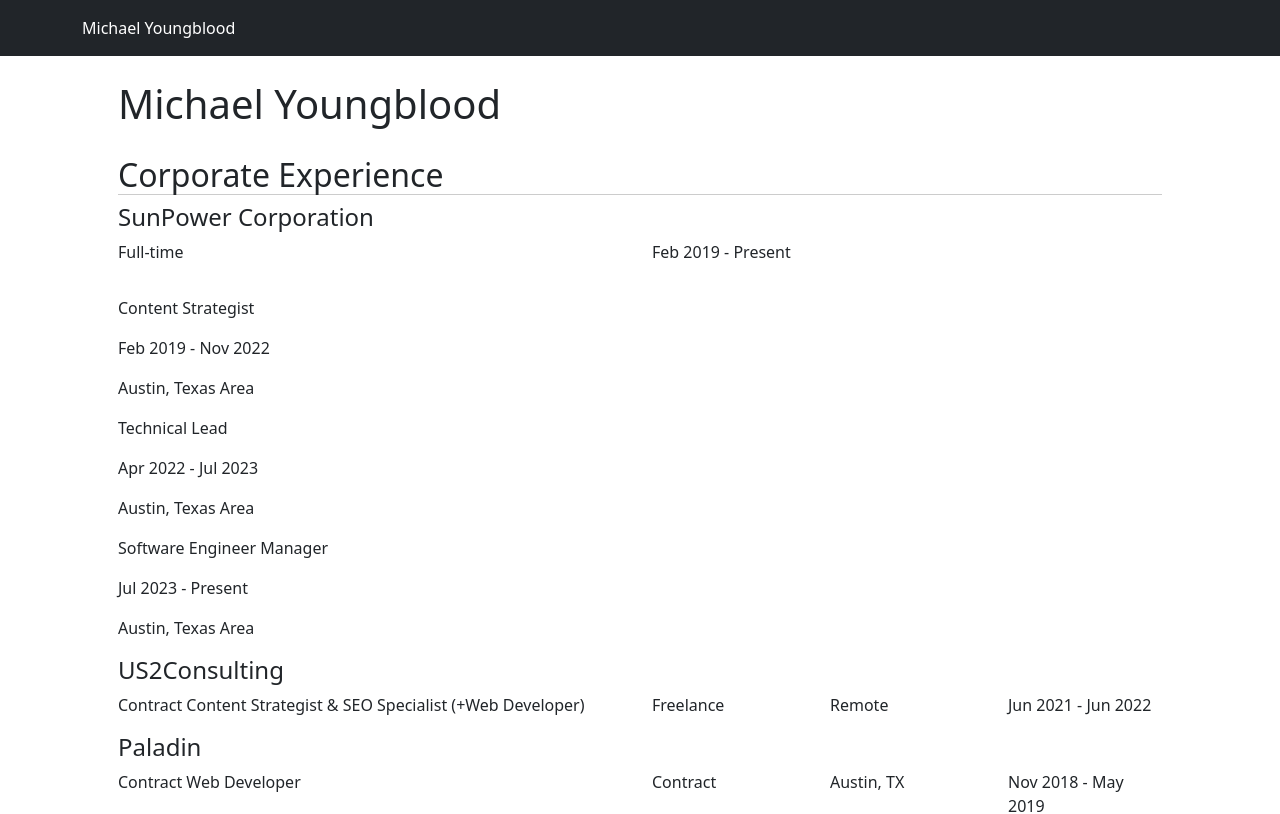
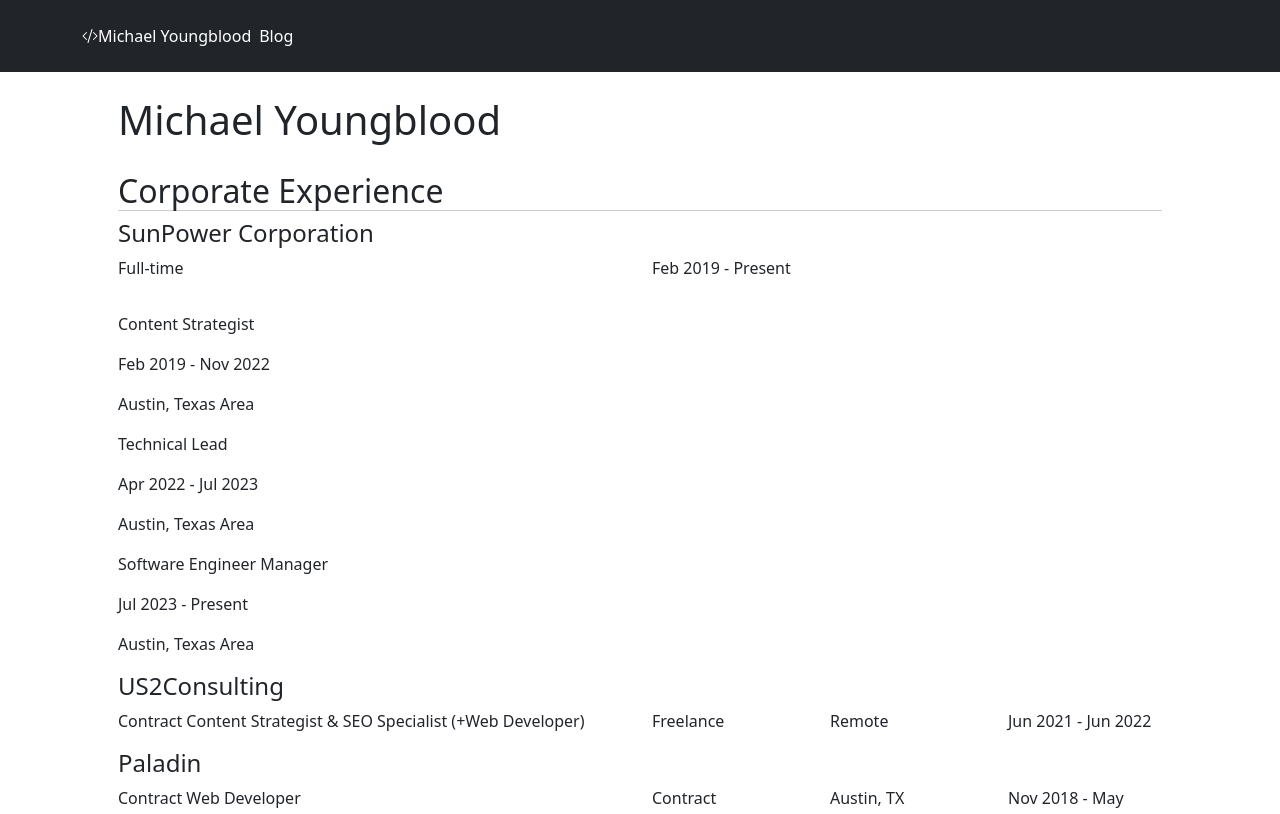
Before and after one commit to aliendev/Michael-Youngblood_com, a Next.js app: page /resume in a window 1280 px wide. Shown: the top 814 px of the page. Built offline with nearby package versions, Linux system fonts and the light colour scheme.

Commit message:
fixes Add blog section to top navigation #10

```diff
--- a/components/global-navbar.js
+++ b/components/global-navbar.js
@@ -1,25 +1,21 @@
+import { CodeSlash } from "react-bootstrap-icons"
+
 export default function GlobalNavbar() {
     return (
         <header class="p-3 bg-dark text-white">
             <div class="container">
             <div class="d-flex flex-wrap align-items-center justify-content-center justify-content-lg-start">
                 <a href="/" class="d-flex align-items-center mb-2 mb-lg-0 text-white text-decoration-none">
-                    {/* <svg class="bi me-2" width="40" height="32" role="img" aria-label="Bootstrap"><use xlink:href="#bootstrap"></use></svg> */}
-                    Michael Youngblood
+                    <CodeSlash /> Michael Youngblood
                 </a>
-
-                {/*
                 <ul class="nav col-12 col-lg-auto me-lg-auto mb-2 justify-content-center mb-md-0">
-                    <li><a href="/resume" class="nav-link px-2 text-white">Resume</a></li>
+                    <li><a href="/blog" class="nav-link px-2 text-white">Blog</a></li>
                 </ul>
-                */}
-
                 {/*
                 <form class="col-12 col-lg-auto mb-3 mb-lg-0 me-lg-3">
                     <input type="search" class="form-control form-control-dark" placeholder="Search..." aria-label="Search" />
                 </form>
                 */}
-
                 {/*
                 <div class="text-end">
                     <button type="button" class="btn btn-outline-light me-2">Login</button>
```
